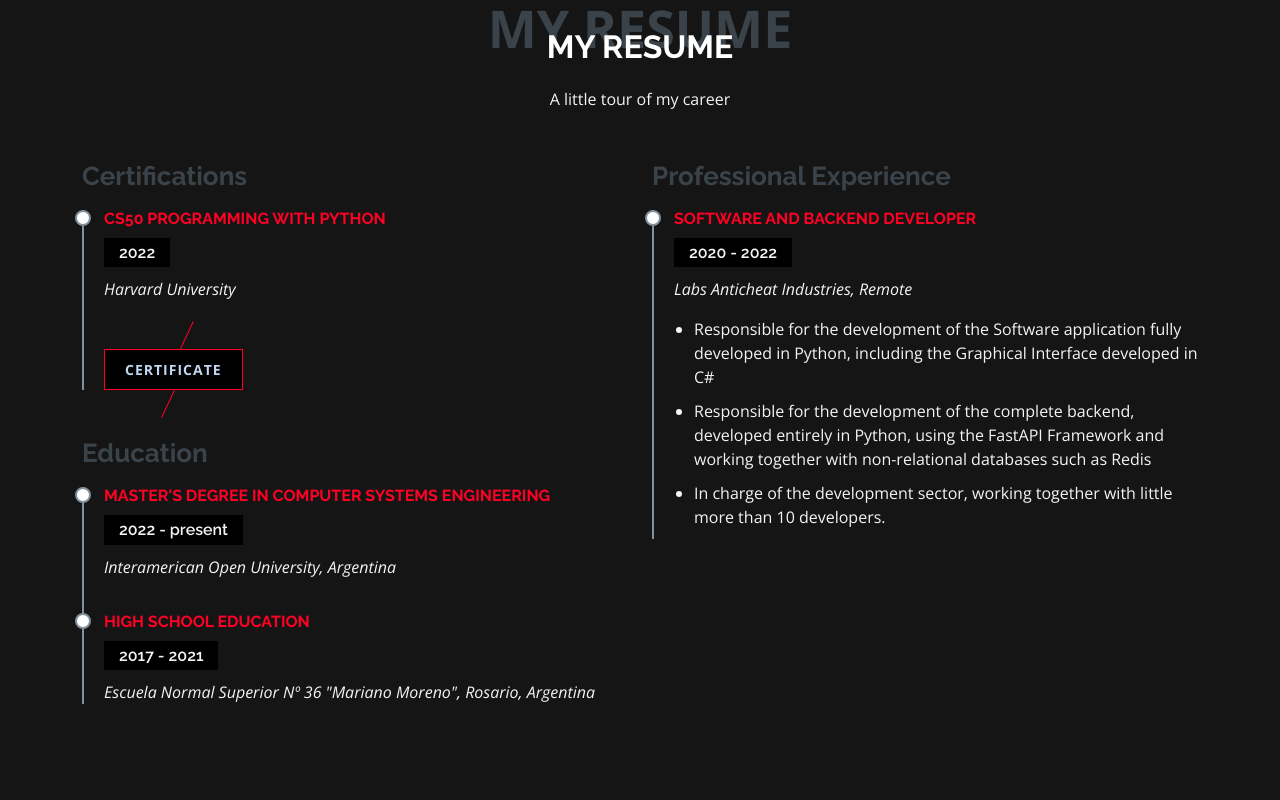
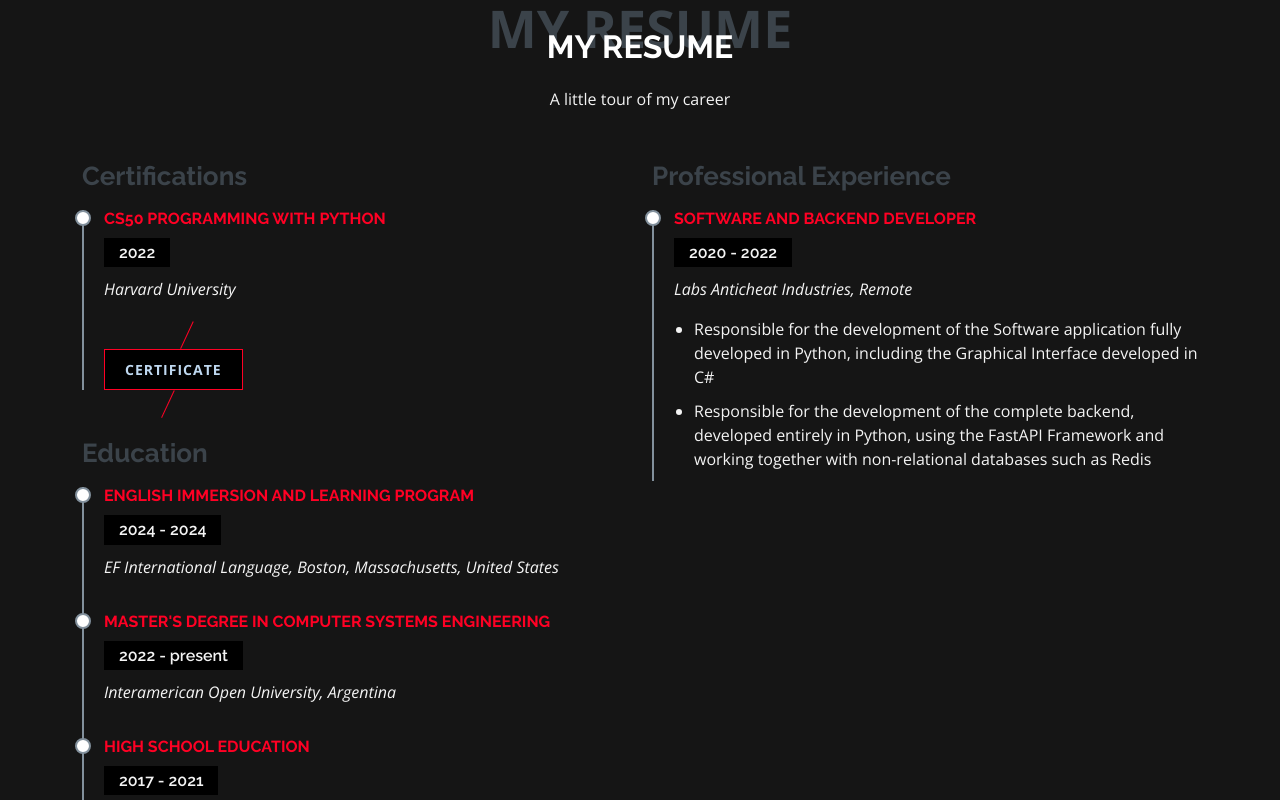
Before and after one commit to ZaikoARG/ZaikoARG.github.io, a plain HTML site: page index.html in a window 1280 px wide. Shown: the part 2000-2800 px from the top of the page. Drawn offline with nearby package versions, Linux system fonts and the light colour scheme; a web font is replaced by a local one.

Commit message:
Index Updated

```diff
--- a/index.html
+++ b/index.html
@@ -96,7 +96,7 @@
                 </div>
                 <div class="col-lg-6">
                   <ul>
-                    <li><i class="bi bi-chevron-right"></i> <strong>Age:</strong> <span>19</span></li>
+                    <li><i class="bi bi-chevron-right"></i> <strong>Age:</strong> <span>20</span></li>
                     <li><i class="bi bi-chevron-right"></i> <strong>Email:</strong> <span>zaikoarg@protonmail.com</span></li>
                     <li><i class="bi bi-chevron-right"></i> <strong>To Work:</strong> <span>Available</span></li>
                   </ul>
@@ -215,6 +215,12 @@
 
             <h3 class="resume-title">Education</h3>
             <div class="resume-item">
+              <h4>English Immersion and Learning Program</h4>
+              <h5>2024 - 2024</h5>
+              <p><em>EF International Language, Boston, Massachusetts, United States</em></p>
+              <p></p>
+            </div>
+            <div class="resume-item">
               <h4>Master's Degree in Computer Systems Engineering</h4>
               <h5>2022 - present</h5>
               <p><em>Interamerican Open University, Argentina</em></p>
@@ -237,7 +243,6 @@
               <ul>
                 <li>Responsible for the development of the Software application fully developed in Python, including the Graphical Interface developed in C#</li>
                 <li>Responsible for the development of the complete backend, developed entirely in Python, using the FastAPI Framework and working together with non-relational databases such as Redis</li>
-                <li>In charge of the development sector, working together with little more than 10 developers.</li>
               </ul>
               </p>
             </div>
```
